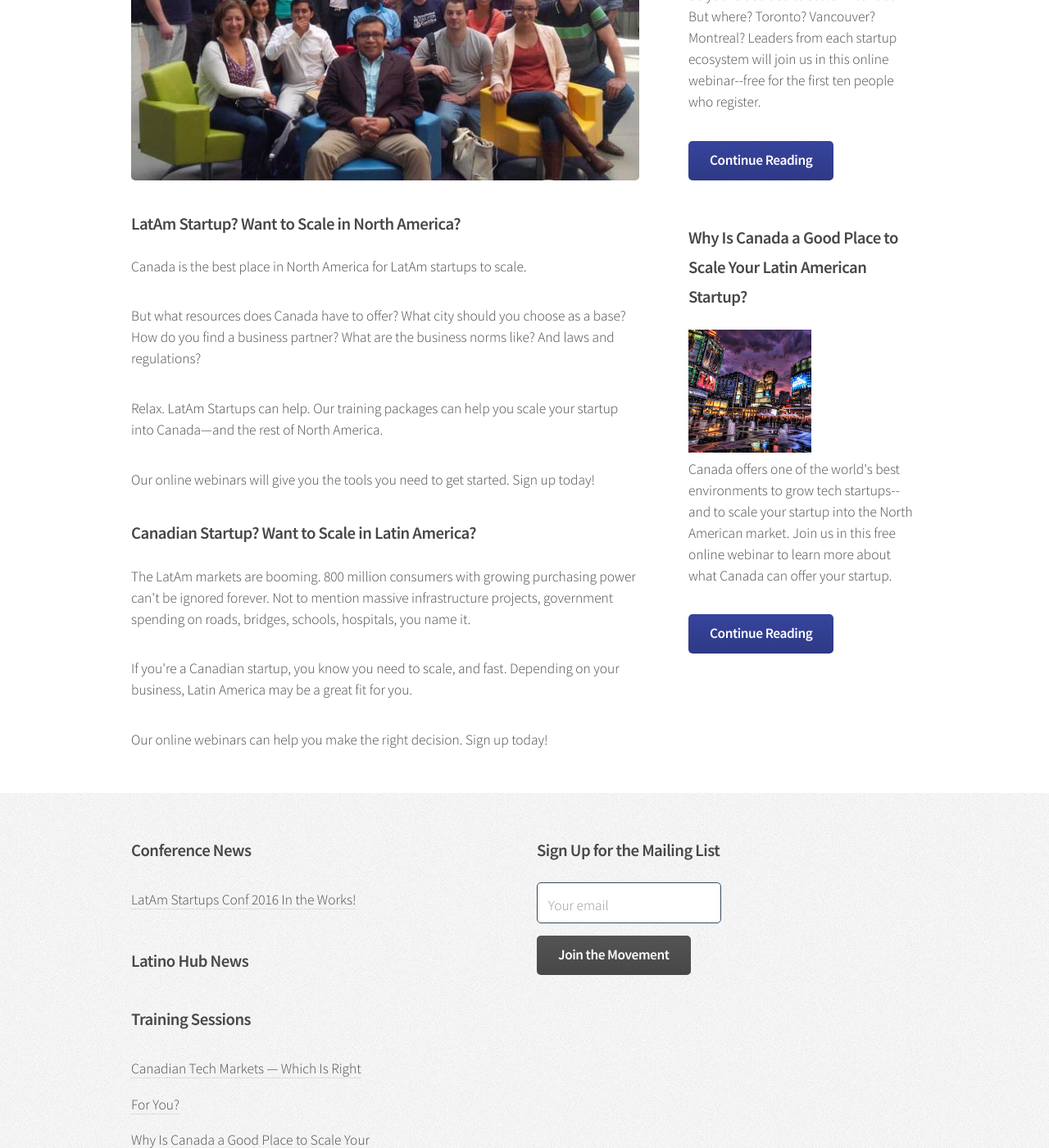
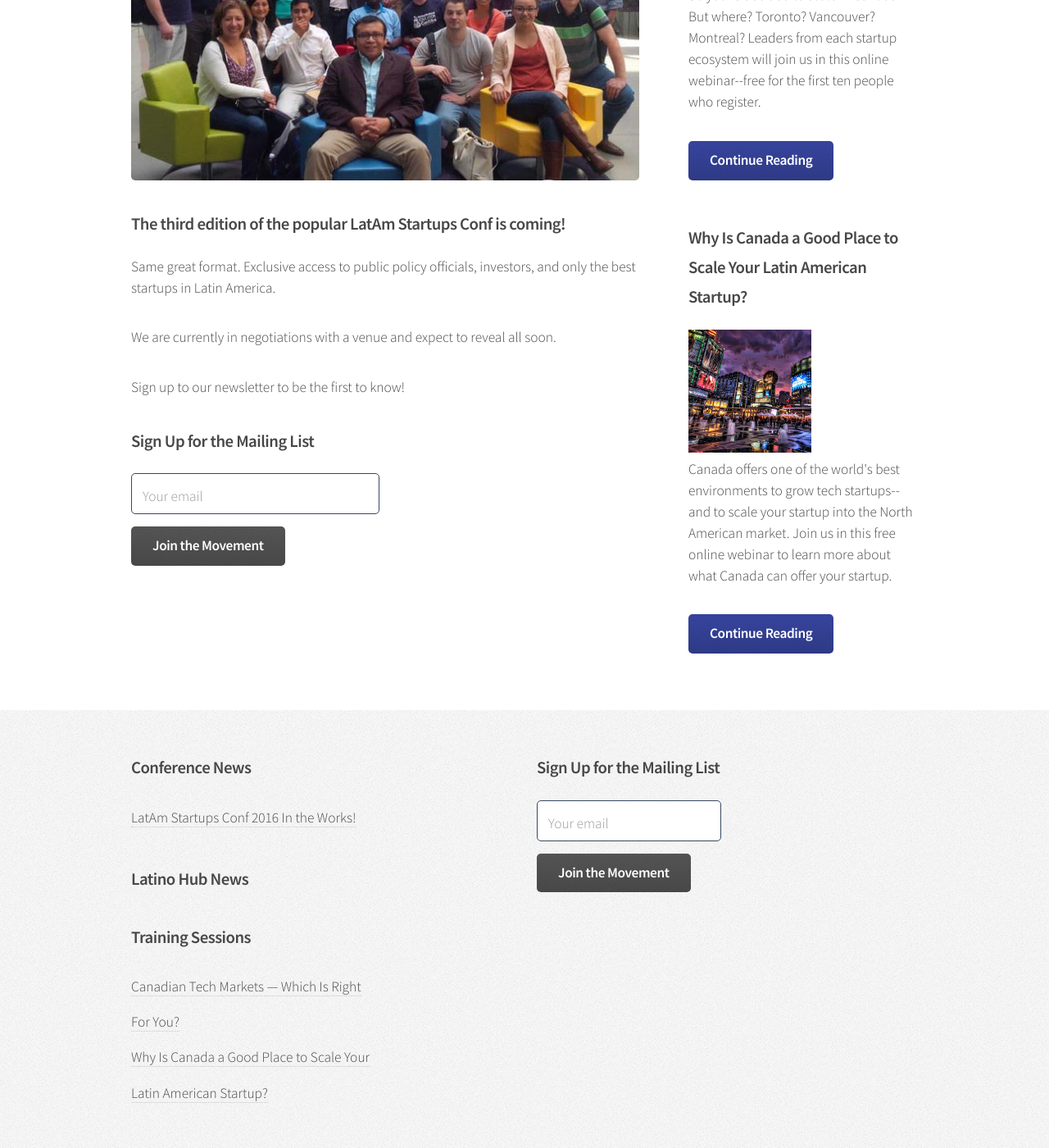
Before and after one commit to LatAmStartups/LatAmStartups.github.io, a Jekyll site: the page built from conference.html, in a window 1280 px wide and 1400 px high, scrolled down 508 px. Shown: the whole window at 82% size. Built offline with Jekyll 4.4.1, drawn with Linux system fonts in a browser that asks for light colours; some of the changed text lies outside the part shown.

Commit message:
conf page update

```diff
--- a/conference.html
+++ b/conference.html
@@ -15,43 +15,39 @@ category: training
 
 	<article>
 		<header>
-			<h2>LatAm Startups Conference</h2>
-			<p>For startups&mdash;and investors.
+			<h2>LatAm Startups Conference 2016</h2>
+			<p>Location &amp; date to be announced soon!
 		</header>
 
 		<span class="image featured"><img src="{{ site.baseurl }}/assets/images/training.jpg" alt="" /></span>
 
-		<h3>LatAm Startup? Want to Scale in North America?</h3>
+		<h3>The third edition of the popular LatAm Startups Conf is coming!</h3>
 		<p>
-		Canada is the best place in North America for LatAm startups to scale.
+		Same great format. Exclusive access to public policy officials, investors, and only the best startups in Latin America.
 		</p>
 		<p>
-		But what resources does Canada have to offer? What city should you choose
-		as a base? How do you find a business partner? What are the business norms
-		like? And laws and regulations?
+		We are currently in negotiations with a venue and expect to reveal all soon.
 		</p>
 		<p>
-		Relax. LatAm Startups can help. Our training packages can help you scale
-		your startup into Canada&mdash;and the rest of North America.
-		</p>
-		<p>
-		Our online webinars will give you the tools you need to get started. Sign up today!
+		Sign up to our newsletter to be the first to know!
 		</p>
 
-		<h3>Canadian Startup? Want to Scale in Latin America?</h3>
-		<p>
-		The LatAm markets are booming. 800 million consumers with growing purchasing
-		power can't be ignored forever. Not to mention massive infrastructure projects,
-		government spending on roads, bridges, schools, hospitals, you name it.
-		</p>
-		<p>
-		If you're a Canadian startup, you know you need to scale, and fast. Depending
-		on your business, Latin America may be a great fit for you.
-		</p>
-		<p>
-		Our online webinars can help you make the right decision. Sign up today!
-		</p>
+							<h3 id="join-the-movement">Sign Up for the Mailing List</h3>
 
+							<form action="https://latamstartups.us10.list-manage.com/subscribe/post?u=1ef94346c2d41c7d3e2b019d7&id=04afebe6b6" method="post" id="mc-embedded-subscribe-form" name="mc-embedded-subscribe-form" class="validate" target="_blank" novalidate>
+								<div class="row half collapse-at-2">
+									<div class="6u">
+									    <input type="text" name="EMAIL" class="form-control" placeholder="Your email" style="border-color:#37495f !important;"/>
+									</div>
+								</div>
+								<div class="row half">
+									<div class="6u">
+										<ul class="actions">
+											<li><input type="submit" class="button alt" value="Join the Movement" /></li>
+										</ul>
+									</div>
+								</div>
+							</form>
 	</article>
 
 					</div>
```
